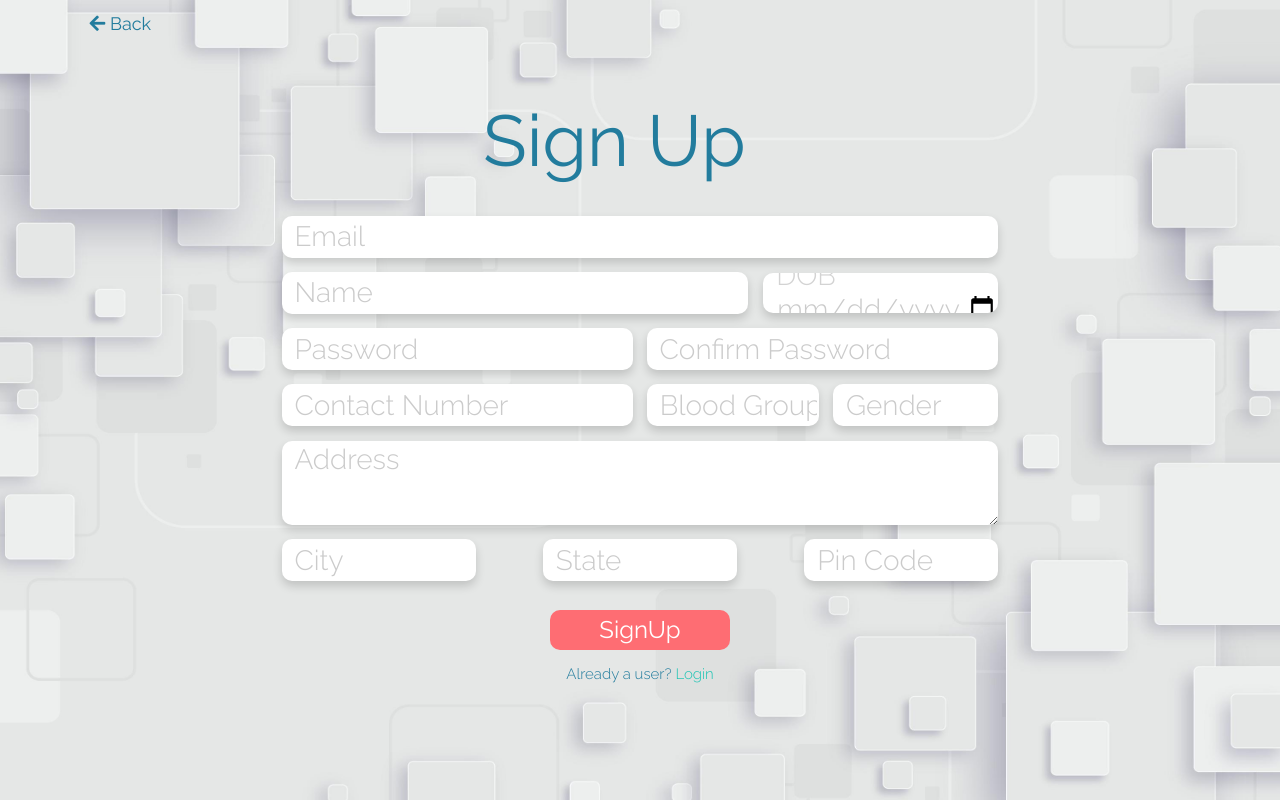
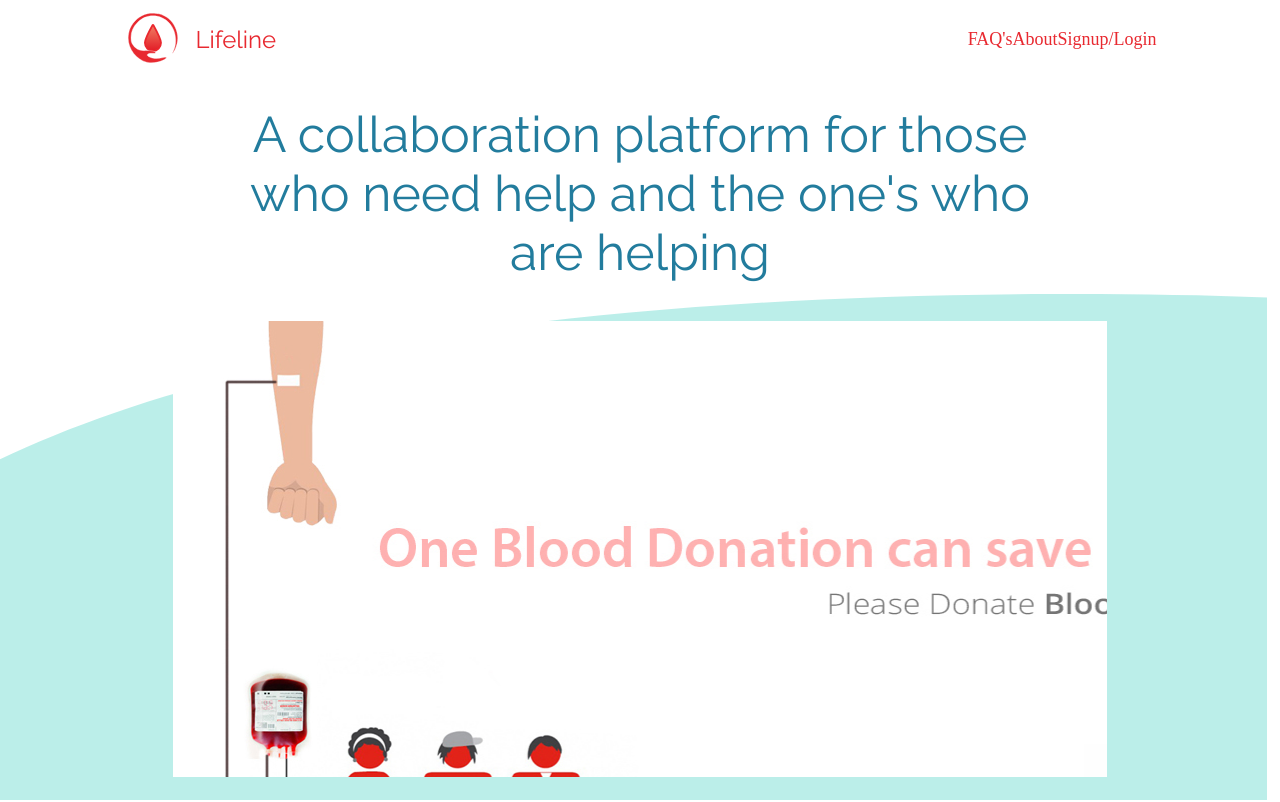
Before and after one commit to neelesh17/blood-bank-management, a React (Create React App) app: page / in a window 1280 px wide. Shown: the top 802 px of the page. Built offline with nearby package versions, Linux system fonts and the light colour scheme; a web font is replaced by a local one.

Commit message:
added react router

```diff
--- a/package.json
+++ b/package.json
@@ -8,6 +8,7 @@
     "@testing-library/user-event": "^12.1.10",
     "react": "^17.0.2",
     "react-dom": "^17.0.2",
+    "react-router-dom": "^5.2.0",
     "react-scripts": "^4.0.3"
   },
   "scripts": {
--- a/src/App.js
+++ b/src/App.js
@@ -1,16 +1,23 @@
 import React from 'react';
+import { Route, Switch, Redirect } from "react-router-dom";
 import Footer from './components/footer';
 import LandingPage from './components/landingPage';
 import NavBar from './components/navbar';
 import SignUp from './components/signup';
 
+
 function App() {
   return (
     <div className="App">
+      {window.location.href.includes("/signup") || window.location.href.includes("/login") ? null: <NavBar />}
+      <Switch>
+        <Route path="/" exact component={LandingPage}/>
+        <Route path="/signup" exact component={SignUp}/>
+      </Switch>
+      {window.location.href.includes("/signup") || window.location.href.includes("/login") ? null: <Footer />}
       {/* <NavBar />
       <LandingPage />
       <Footer /> */}
-      <SignUp />
     </div>
   );
 }
--- a/src/components/navbar/index.jsx
+++ b/src/components/navbar/index.jsx
@@ -12,7 +12,7 @@ const NavBar = () => {
             <div className="rightMenu">
                 <a className="FAQButton" href="#faq" style={{cursor:"pointer"}}>FAQ's</a>
                 <a className="aboutButton" href="#about" style={{cursor:"pointer"}}>About</a>
-                <div className="registerButton" style={{cursor:"pointer"}}>Signup/Login</div>
+                <a className="registerButton" style={{cursor:"pointer"}} href="/signup">Signup/Login</a>
             </div>
         </div>
     )
--- a/src/components/signup/signup.css
+++ b/src/components/signup/signup.css
@@ -21,7 +21,7 @@
 .signupContainer .signupHeader{
     text-align: center;
     font: normal normal normal 72px Raleway;
-    margin-top: 5%;
+    margin-top: 2.5%;
     margin-right: 4%;
     color: #227C9D;
     opacity: 1;
--- a/src/index.js
+++ b/src/index.js
@@ -1,11 +1,14 @@
 import React from 'react';
 import ReactDOM from 'react-dom';
 import './index.css';
+import { BrowserRouter } from "react-router-dom";
 import App from './App';
 
 ReactDOM.render(
   <React.StrictMode>
-    <App />
+    <BrowserRouter >
+      <App />
+    </BrowserRouter>
   </React.StrictMode>,
   document.getElementById('root')
 );
```
Also changed, not shown: 1 other file (tests, documents, lock files or other folders).
